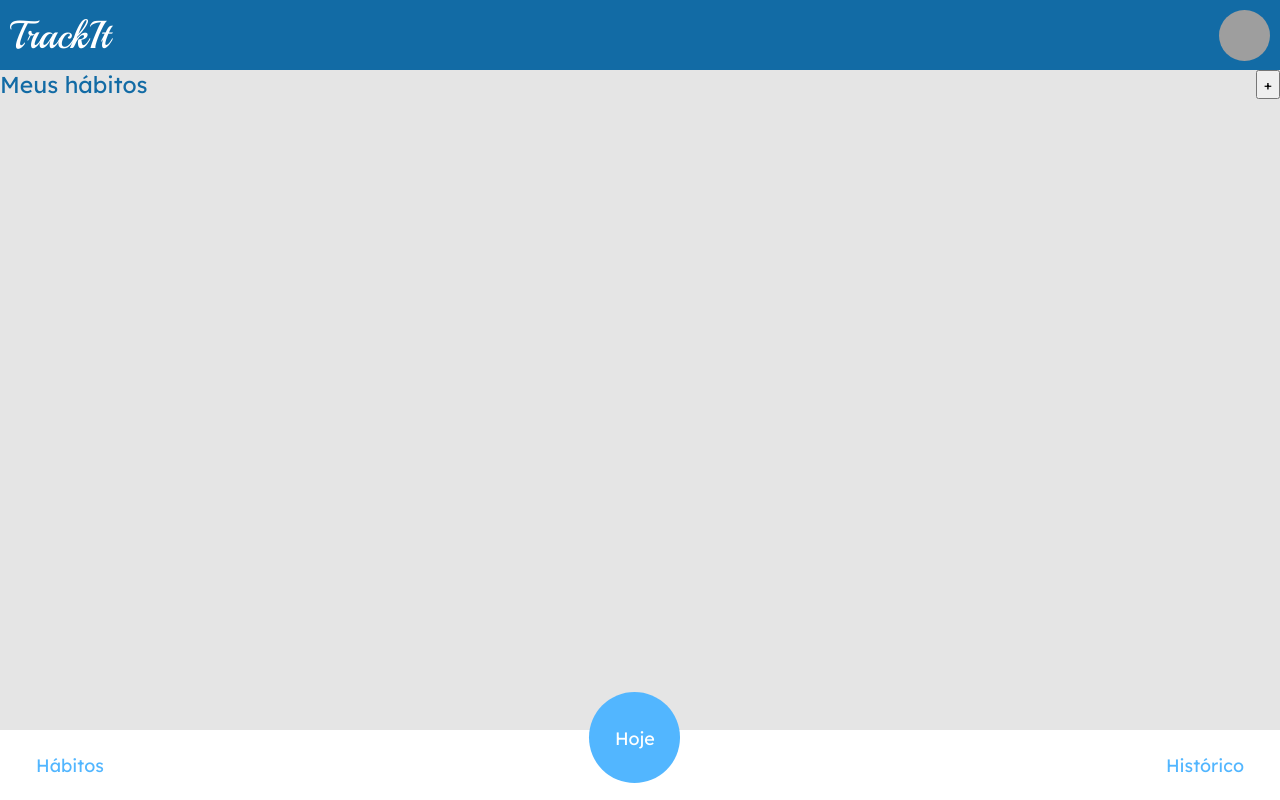
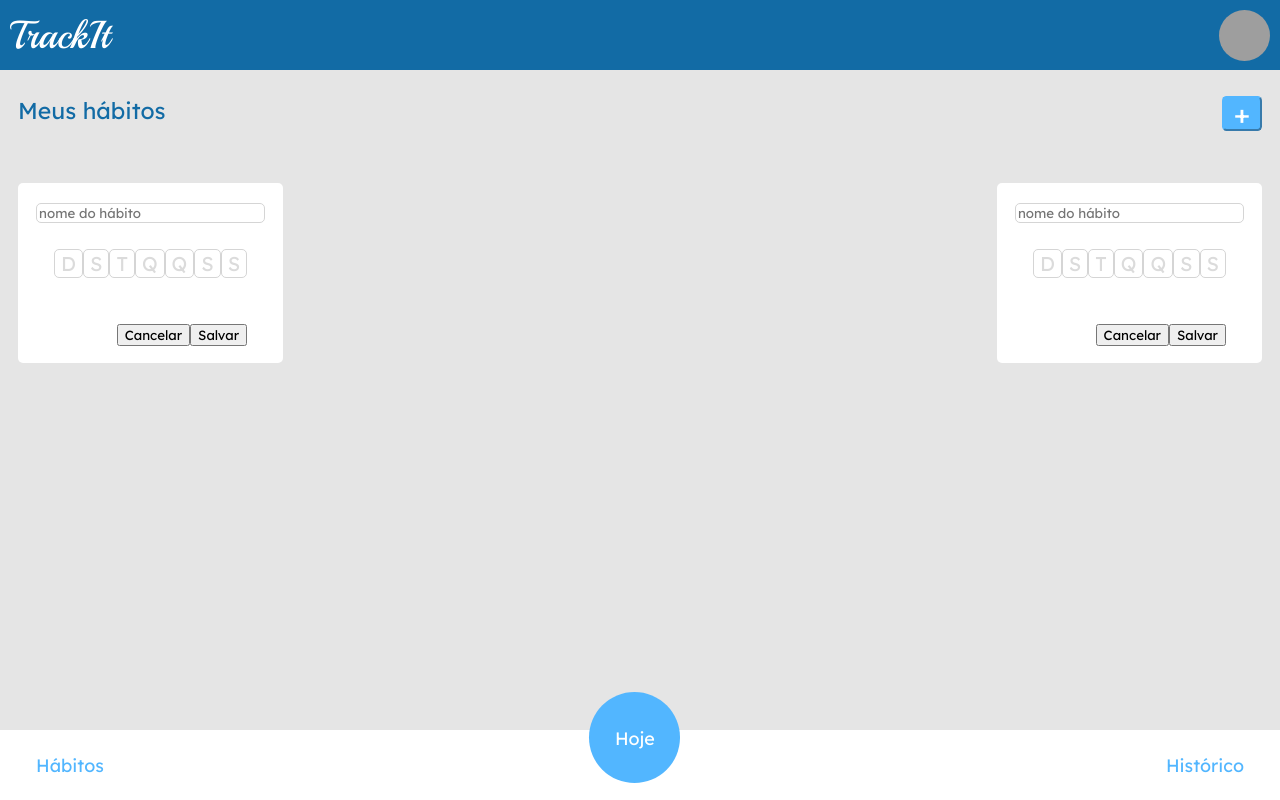
Before and after one commit to CSFernandoHBK/TrackIt, a React (Create React App) app: page / in a window 1280 px wide. Built offline with nearby package versions, Linux system fonts and the light colour scheme; grey boxes are pictures that could not be loaded.

Commit message:
setting up add habit card

```diff
--- a/src/pages/HabitsPage/HabitsPage.js
+++ b/src/pages/HabitsPage/HabitsPage.js
@@ -1,14 +1,21 @@
 import styled from "styled-components";
 import Footer from "../../components/Footer";
 import Header from "../../components/Header";
+import SettingUpHabit from "./SettingUpHabit";
 
 export default function HabitsPage() {
     return (
         <Container>
             <Header />
             <Content>
+                <div>
                     <p>Meus hábitos</p>
                     <button>+</button>
+                </div>
+                <div>
+                    <SettingUpHabit/>
+                    <SettingUpHabit/>
+                </div>
             </Content>
             <Footer />
         </Container>
@@ -22,12 +29,31 @@ const Container = styled.div`
 `
 
 const Content = styled.div`
+    div{
         display:flex;
         justify-content: space-between;
+        margin: 26px 0 20px;
+        padding: 0 18px 0;
 
         p{
             font-size: 22.976px;
             line-height: 29px;
             color: #126BA5;
         }
+    }
+
+    > div > button{
+        display: flex;
+        justify-content: center;
+        align-items: center;
+        width: 40px;
+        height: 35px;
+        background: #52B6FF;
+        border-radius: 4.63636px;
+        border-color: #52B6FF;
+        font-size: 26.976px;
+        line-height: 34px;
+        text-align: center;
+        color: #FFFFFF;
+    }
 `
--- /dev/null
+++ b/src/pages/HabitsPage/SettingUpHabit.js
@@ -0,0 +1,55 @@
+import styled from "styled-components"
+
+export default function SettingUpHabit() {
+    return (
+        <Container>
+            <input placeholder="nome do hábito" />
+            <ContainerSemana>
+                <button>D</button>
+                <button>S</button>
+                <button>T</button>
+                <button>Q</button>
+                <button>Q</button>
+                <button>S</button>
+                <button>S</button>
+            </ContainerSemana>
+            <div>
+                <button>Cancelar</button>
+                <button>Salvar</button>
+            </div>
+        </Container>
+    )
+}
+
+const ContainerSemana = styled.div`
+    > button{
+        background: #FFFFFF;
+        border: 1px solid #D5D5D5;
+        border-radius: 5px;
+        font-size: 19.976px;
+        line-height: 25px;
+        color: #DBDBDB;
+    }
+`
+
+const Container = styled.div`
+    background: #FFFFFF;
+    border-radius: 5px;
+    height: 180px;
+    padding: 18px 18px 15px;
+    display: flex;
+    flex-direction: column;
+
+    input{
+        height: 45px;
+        background: #FFFFFF;
+        border: 1px solid #D5D5D5;
+        border-radius: 5px;
+        margin-top: 20px;
+    }
+
+    div:nth-child(3){
+        display: flex;
+        justify-content: flex-end;
+    }
+`
```
Lines whose indentation alone changed are shown as unchanged.
